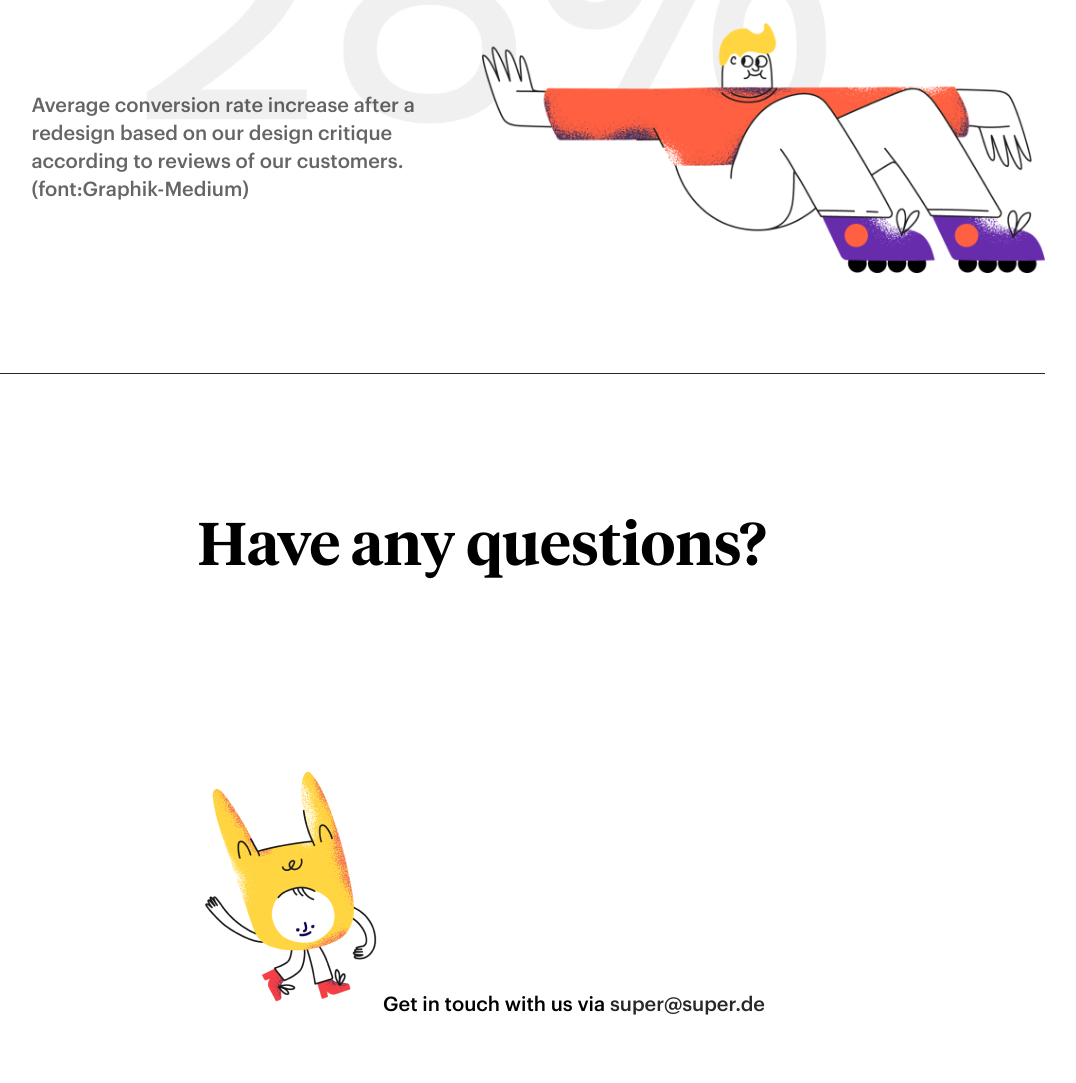
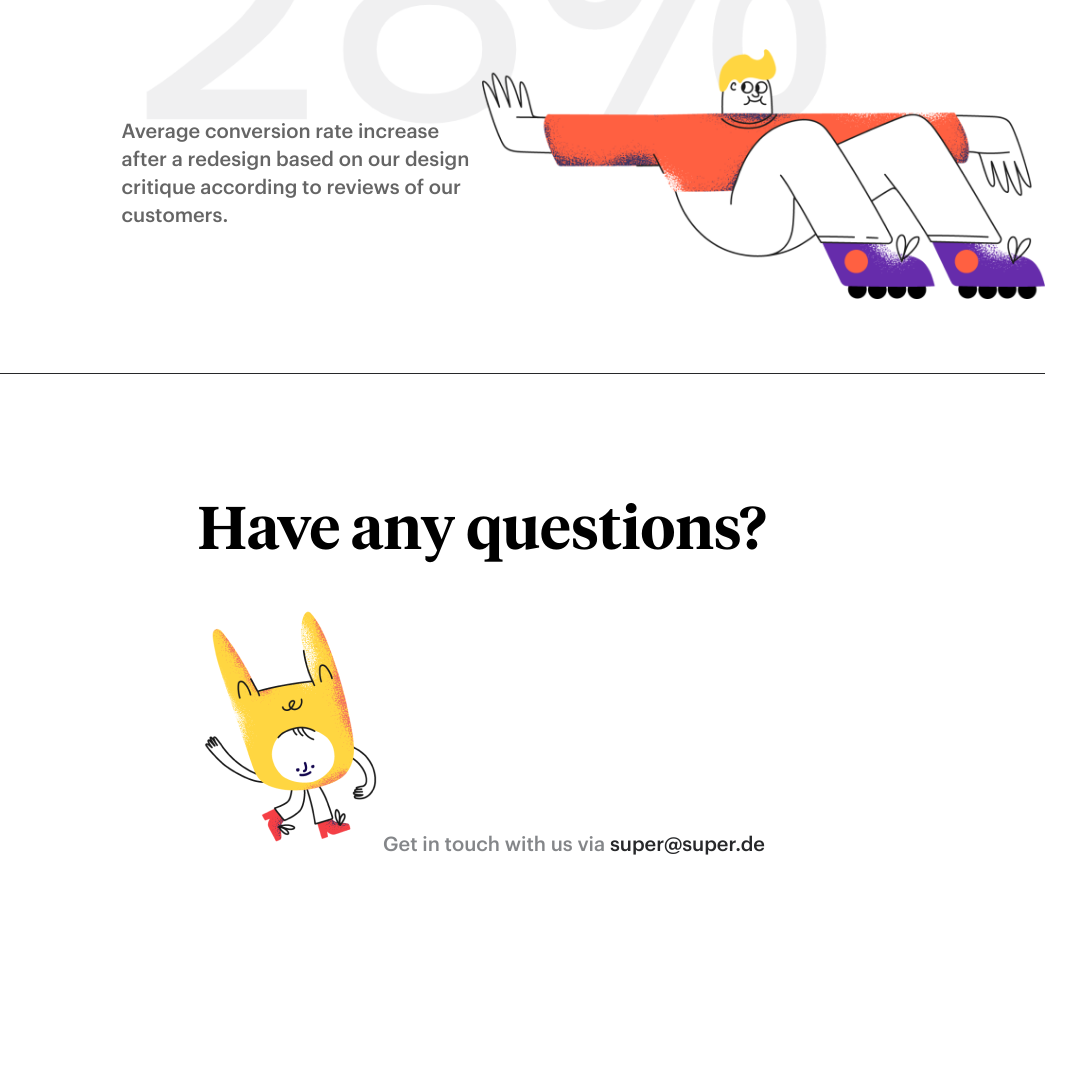
Before and after one commit to di-ja/26_Lev3_3_Project_css-vertiefung_design-Review, a plain HTML site: page index.html in a window 1280 px wide. Shown: the part 3022-4105 px from the top of the page, without its empty margins (158-1234 px from the left). After the commit the page ends 3945 px from the top, so only its background shows below. Drawn offline with Linux system fonts and the light colour scheme.

Commit message:
designCritique_v1.1

```diff
--- a/assets/css/style.css
+++ b/assets/css/style.css
@@ -53,8 +53,6 @@ p {
 .fontTheinhardt {
     font-family: Theinhardt-Lt;
 }
-
-
 /* ------ Header ------ */
 header {
     display: flex;
@@ -78,6 +76,11 @@ header li {
 header li a {
     text-decoration: none;
     color: #27282A;
+}
+header li a:hover {
+    text-decoration: none;
+    color: #848689;
+    transition: 1s;
 }
 header div {
     display: inline-block;
@@ -185,11 +188,11 @@ header div:hover {
     justify-content: flex-end;
     align-items: center;
     margin: 0 6%;
-    transform: translate(0px,-250px);
+    transform: translate(0px,-28vh);
 }
 .Conversion p {
     text-align: left;
-    width: 40%;
+    width: 32%;
     opacity: 0.6;
 }
 .Conversion img {
@@ -203,9 +206,10 @@ footer {
 }
 footer h2 {
     text-align: center;
-    padding: 16vh 0 22vh;
+    padding: 14vh 0 4vh;
 }
 footer p {
+    color: #848689;
     text-align: center;
     padding-bottom: 8vh;
 }
@@ -213,6 +217,8 @@ footer a {
     color: #27282A;
     text-decoration: none;
 }
+
+
 
 
 
--- a/index.html
+++ b/index.html
@@ -92,14 +92,14 @@
             <img src="assets/img/28.png" alt="28%">
         </section>
         <article class="Conversion">
-            <p class="fontGraphikM">Average conversion rate increase after a redesign based on our design critique according to reviews of our customers. (font:Graphik-Medium)
+            <p class="fontGraphikM">Average conversion rate increase after a redesign based on our design critique according to reviews of our customers.
             </p>
             <img src="assets/img/home_conversion.png" alt="Conversion">
         </article>
     </section>
     <footer>
         <h2>Have any questions?</h2>
-        <p class="fontGraphikM"><img src="assets/img/costume_guy.png">Get in touch with us via <a href="mailto:super@super.de">super@super.de</a></p>
+        <p class="fontGraphikM"><img src="assets/img/costume_guy.png">Get in touch with us via <a href="mailto:super@super.de"><span>super@super.de</span></a></p>
     </footer>
 
 
```
